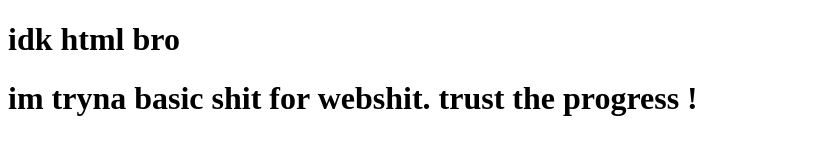
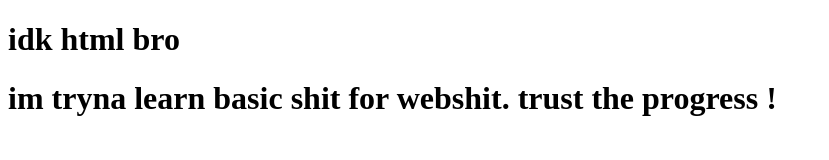
Before and after one commit to asurawhite1/asurawhite, a plain HTML site: page index.html in a window 1280 px wide. Shown: the whole page, without its empty margins (0-829 px from the left). Drawn offline with Linux system fonts and the light colour scheme.

Commit message:
Update index.html

```diff
--- a/index.html
+++ b/index.html
@@ -4,4 +4,4 @@
 </head>
 <body>
     <h1>idk html bro</h1>
-    <h1>im tryna basic shit for webshit. trust the progress !</h1>
+    <h1>im tryna learn basic shit for webshit. trust the progress !</h1>
```
